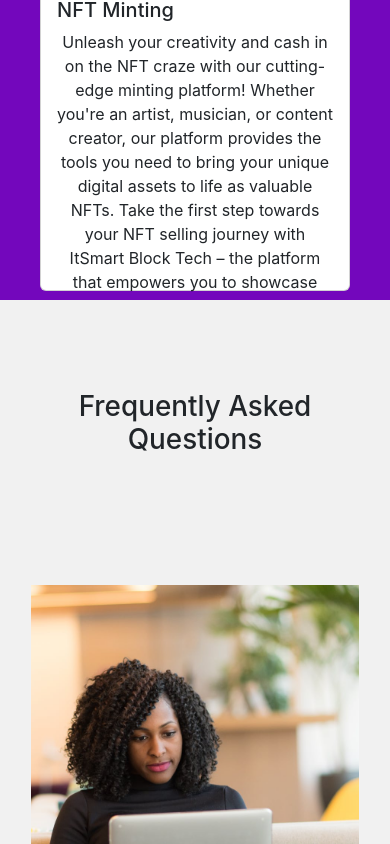
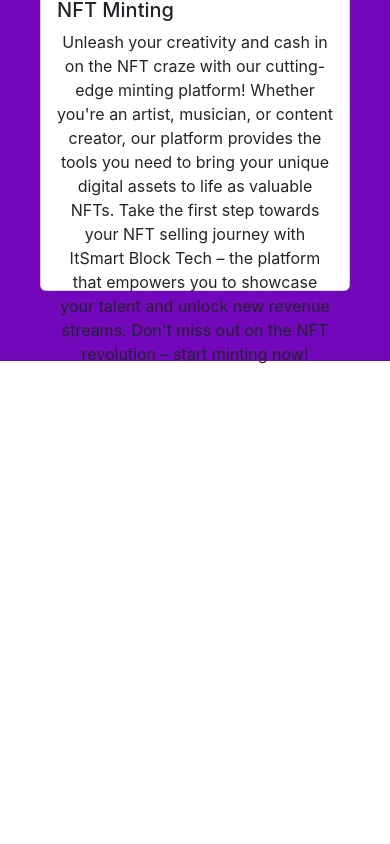
Before and after one commit to placeparks/Blockwise-tech, a React (Create React App) app: page /Nft in a window 390 px wide. Shown: the part 6430-7274 px from the top of the page. Built offline with nearby package versions, Linux system fonts and the light colour scheme.

Commit message:
Update FAQ.module.css

```diff
--- a/src/components/Nft/FAQ.module.css
+++ b/src/components/Nft/FAQ.module.css
@@ -7,7 +7,7 @@
 position: absolute;
 height: fit-content;
 width: 100%;
-top: 2983px;
+top: 2840px;
 
 background: #F1F1F1;
 border-radius: 0px;
@@ -30,7 +30,7 @@
     .section1{
         height: fit-content;
         width: 100%;
-           top: 6730px;
+           top: 7980px;
         background: #F1F1F1;
         border-radius: 0px;
         }
```
